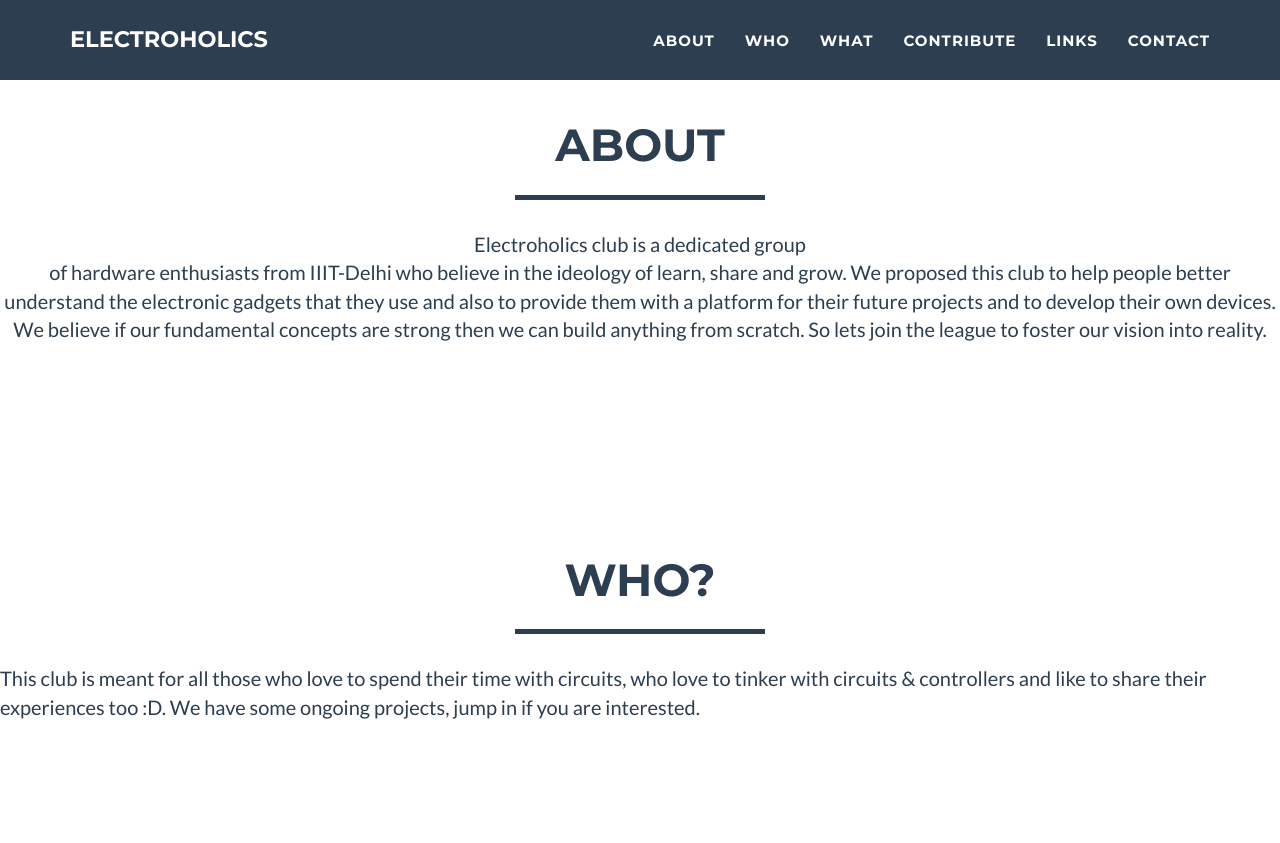
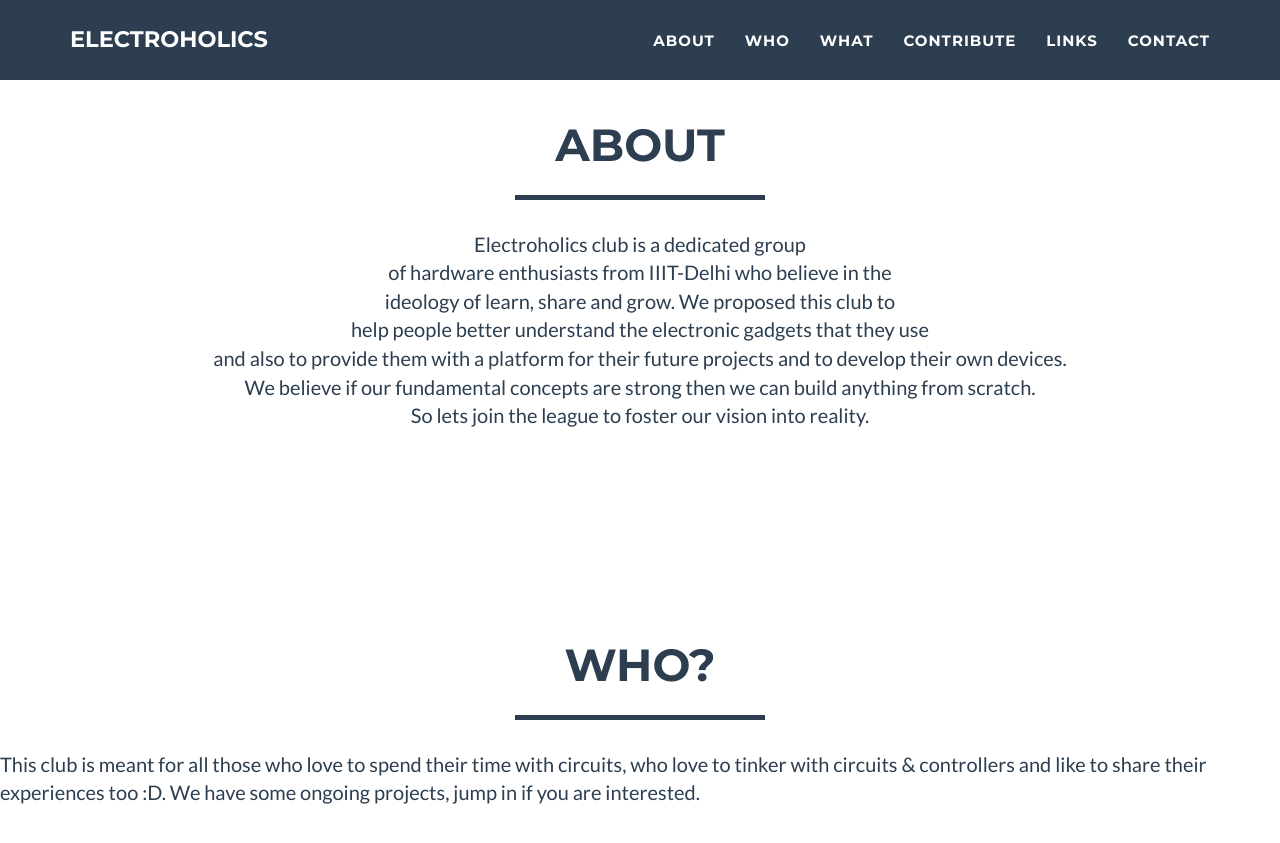
Before and after one commit to Electroholics/previous-website, a Jekyll site: the page built from index.html, in a window 1280 px wide and 900 px high, scrolled down 755 px. Shown: the top 843 px of the window. Built offline with Jekyll 4.4.1, drawn with Linux system fonts in a browser that asks for light colours.

Commit message:
changing styling of text

```diff
--- a/_includes/portfolio_grid.html
+++ b/_includes/portfolio_grid.html
@@ -6,7 +6,7 @@
                 <h2>About</h2>
                 <hr class="star-primary">
                 </div>
-                 <p align="center">Electroholics club is a dedicated group<br> of hardware enthusiasts from IIIT-Delhi who believe in the ideology of learn, share and grow. We proposed this club to help people better understand the electronic gadgets that they use and also to provide them with a platform for their future projects and to develop their own devices. We believe if our fundamental concepts are strong then we can build anything from scratch. So lets join the league to foster our vision into reality.</p>
+                 <p align="center">Electroholics club is a dedicated group<br> of hardware enthusiasts from IIIT-Delhi who believe in the <br>ideology of learn, share and grow. We proposed this club to <br>help people better understand the electronic gadgets that they use <br>and also to provide them with a platform for their future projects and to develop their own devices.<br> We believe if our fundamental concepts are strong then we can build anything from scratch.<br> So lets join the league to foster our vision into reality.</p>
     		     </section>
 
 
```
